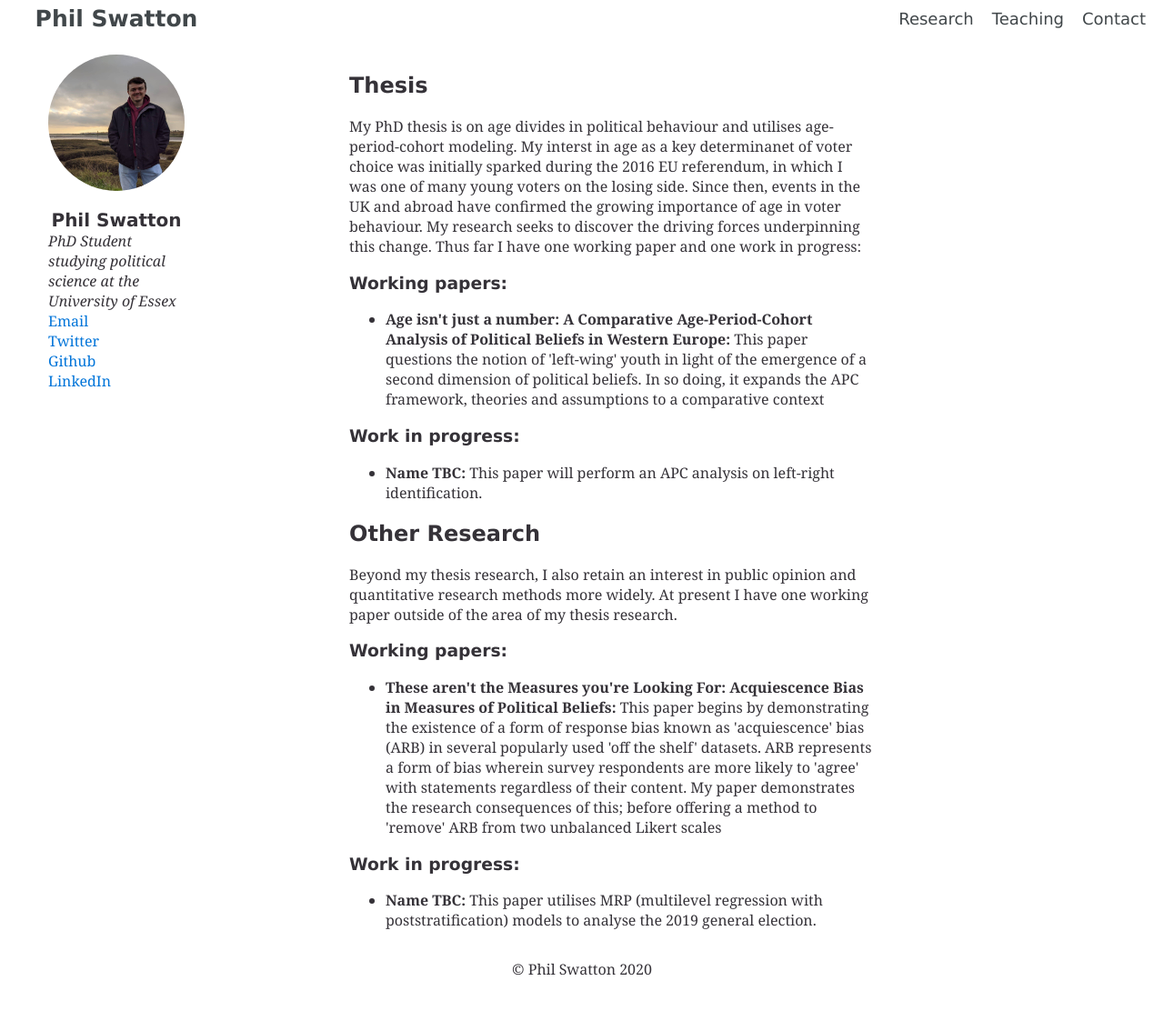
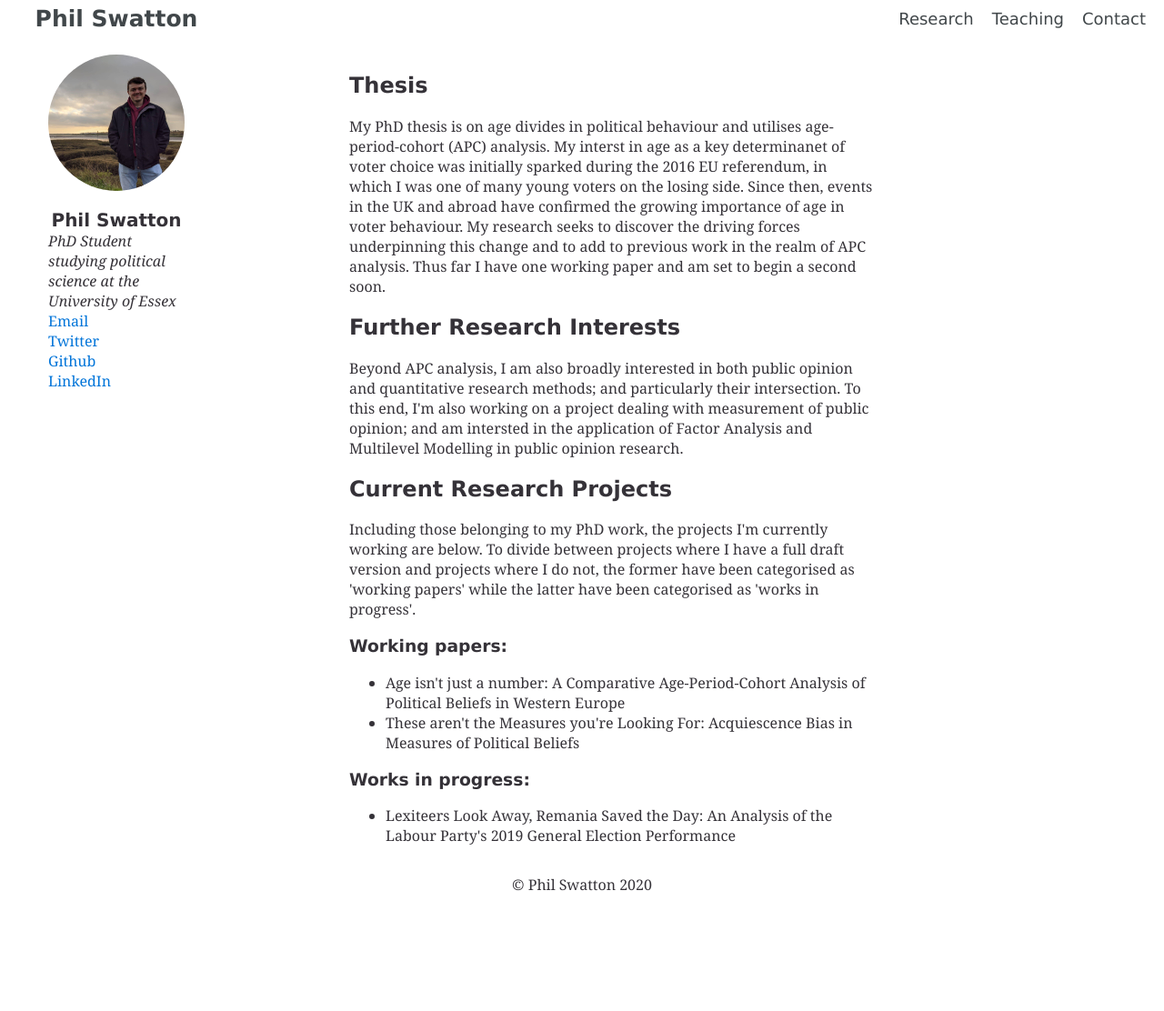
Before and after one commit to philswatton/philswatton.github.io, a Jekyll site: the page built from research/index.html, in a window 1280 px wide and 1153 px high. Shown: the top 1112 px of the window at 91% size. Built offline with Jekyll 4.4.1, drawn with Linux system fonts in a browser that asks for light colours.

Commit message:
Update index.html

```diff
--- a/research/index.html
+++ b/research/index.html
@@ -3,27 +3,23 @@ layout: default
 title: Research
 ---
 <h2>Thesis</h2>
-<p>My PhD thesis is on age divides in political behaviour and utilises age-period-cohort modeling. My interst in age as a key determinanet of voter choice was initially sparked during the 2016 EU referendum, in which I was one of many young voters on the losing side. Since then, events in the UK and abroad have confirmed the growing importance of age in voter behaviour. My research seeks to discover the driving forces underpinning this change. Thus far I have one working paper and one work in progress:</p>
+<p>My PhD thesis is on age divides in political behaviour and utilises age-period-cohort (APC) analysis. My interst in age as a key determinanet of voter choice was initially sparked during the 2016 EU referendum, in which I was one of many young voters on the losing side. Since then, events in the UK and abroad have confirmed the growing importance of age in voter behaviour. My research seeks to discover the driving forces underpinning this change and to add to previous work in the realm of APC analysis. Thus far I have one working paper and am set to begin a second soon.</p>
+
+
+<h2>Further Research Interests</h2>
+<p>Beyond APC analysis, I am also broadly interested in both public opinion and quantitative research methods; and particularly their intersection. To this end, I'm also working on a project dealing with measurement of public opinion; and am intersted in the application of Factor Analysis and Multilevel Modelling in public opinion research.</p>
+
+
+<h2>Current Research Projects</h2>
+<p>Including those belonging to my PhD work, the projects I'm currently working are below. To divide between projects where I have a full draft version and projects where I do not, the former have been categorised as 'working papers' while the latter have been categorised as 'works in progress'.</p>
 
 <h3>Working papers:</h3>
 <ul>
-	<li><strong>Age isn't just a number: A Comparative Age-Period-Cohort Analysis of Political Beliefs in Western Europe:</strong> This paper questions the notion of 'left-wing' youth in light of the emergence of a second dimension of political beliefs. In so doing, it expands the APC framework, theories and assumptions to a comparative context</li>
+	<li>Age isn't just a number: A Comparative Age-Period-Cohort Analysis of Political Beliefs in Western Europe</li>
+	<li>These aren't the Measures you're Looking For: Acquiescence Bias in Measures of Political Beliefs</li>
 </ul>
 
-<h3>Work in progress:</h3>
+<h3>Works in progress:</h3>
 <ul>
-	<li><strong>Name TBC:</strong> This paper will perform an APC analysis on left-right identification.</li>
+	<li>Lexiteers Look Away, Remania Saved the Day: An Analysis of the Labour Party's 2019 General Election Performance</li>
 </ul>
-
-<h2>Other Research</h2>
-<p>Beyond my thesis research, I also retain an interest in public opinion and quantitative research methods more widely. At present I have one working paper outside of the area of my thesis research.</p>
-
-<h3>Working papers:</h3>
-<ul>
-	<li><strong>These aren't the Measures you're Looking For: Acquiescence Bias in Measures of Political Beliefs:</strong> This paper begins by demonstrating the existence of a form of response bias known as 'acquiescence' bias (ARB) in several popularly used 'off the shelf' datasets. ARB represents a form of bias wherein survey respondents are more likely to 'agree' with statements regardless of their content. My paper demonstrates the research consequences of this; before offering a method to 'remove' ARB from two unbalanced Likert scales</li>
-</ul>
-
-<h3>Work in progress:</h3>
-<ul>
-	<li><strong>Name TBC:</strong> This paper utilises MRP (multilevel regression with poststratification) models to analyse the 2019 general election.</li>
-</ul>
```
